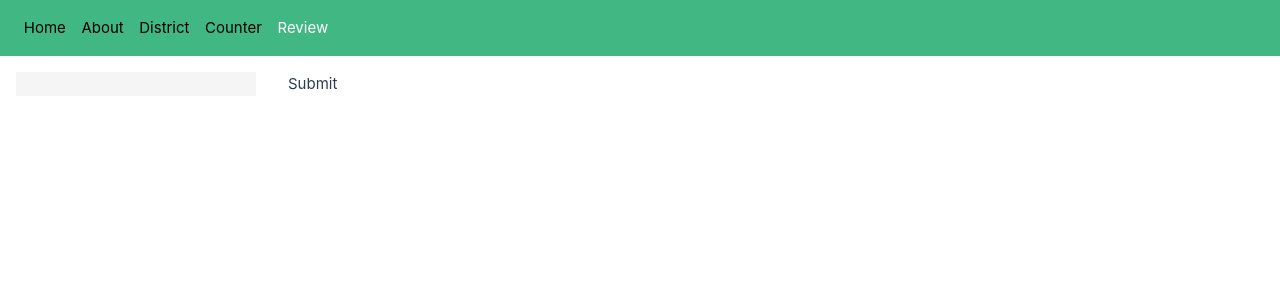
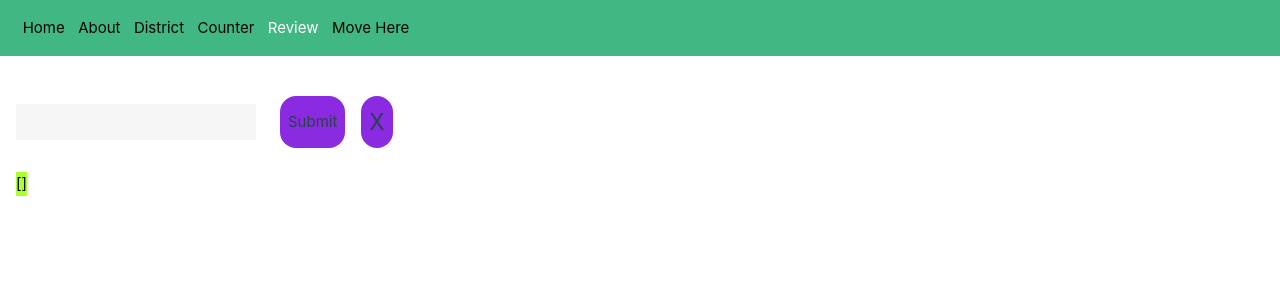
Before and after one commit to Igeorgiev325/site, a Vue app: page /review in a window 1280 px wide. Shown: the top 300 px of the page. Built offline with nearby package versions, Linux system fonts and the light colour scheme.

Commit message:
updates to ReviewView

```diff
--- a/src/components/TheHeader.vue
+++ b/src/components/TheHeader.vue
@@ -6,6 +6,7 @@
             <RouterLink to="/district">District</RouterLink>
             <RouterLink to="/counter">Counter</RouterLink>
             <RouterLink to="/review">Review</RouterLink>
+            <RouterLink to="/moveHere">Move Here</RouterLink>
         </nav>
     </div>
 </template>
@@ -19,7 +20,7 @@
 nav {
     display: flex;
     justify-content: space-around;
-    width: 20rem;
+    width: 25rem;
 }
 
 a {
--- a/src/router/index.ts
+++ b/src/router/index.ts
@@ -31,6 +31,11 @@ const router = createRouter({
       path: '/review',
       name: 'review',
       component: () => import('../views/ReviewView.vue')
+    },
+    {
+      path: '/moveHere',
+      name: 'moveHere',
+      component: () => import('../views/MoveHereView.vue')
     }
   ]
 })
--- /dev/null
+++ b/src/views/MoveHereView.vue
@@ -0,0 +1,9 @@
+<template>
+    <p>{{ props.transfer }}</p>
+
+</template>
+
+<script setup lang="ts">
+const props = defineProps(['transfer'])
+
+</script>
--- a/src/views/ReviewView.vue
+++ b/src/views/ReviewView.vue
@@ -1,26 +1,54 @@
 <template>
     <div class="container">
-        <input class="input_field" type="text">
-        <button type="button">Submit</button>
+        <div class="inner_container">
+            <input class="input_field" type="text" v-model="inputText">
+            <button class="button" @click="sendText">Submit</button>
+            <button class="button" @click="del"><h2>X</h2></button>
+        </div>
+            <p class="text_field" v-show="someText">{{ someText }}</p>
     </div>
 </template>
 
-<script lang="ts">
+<script setup lang="ts">
+import { ref } from 'vue'
 
+let someText = ref([])
+let inputText = ref('')
+let transfer = ref('hello')
+
+ defineProps({
+    transfer: String
+ })
+
+const sendText = () => someText.value.push(inputText.value)
+const del = () => someText.value = []
 </script>
 
 <style scoped>
 .container {
     display: flex;
+    flex-direction: column;
+    margin-top: 2rem;
+}
+.inner_container {
+    display: flex;
     flex-direction: row;
-    gap: 1rem;
 }
-img {
-    width: 40rem;
+.button {
+    background-color:blueviolet;
+    padding: 0.5rem;
+    margin: 0.5rem;
+    border-radius: 1rem;
 }
 .input_field {
     background-color:whitesmoke;
     margin: 1rem;
 }
+.text_field {
+    background-color:greenyellow;
+    color:black;
+    width: fit-content;
+    margin: 1rem;
+}
 
 </style>
```
